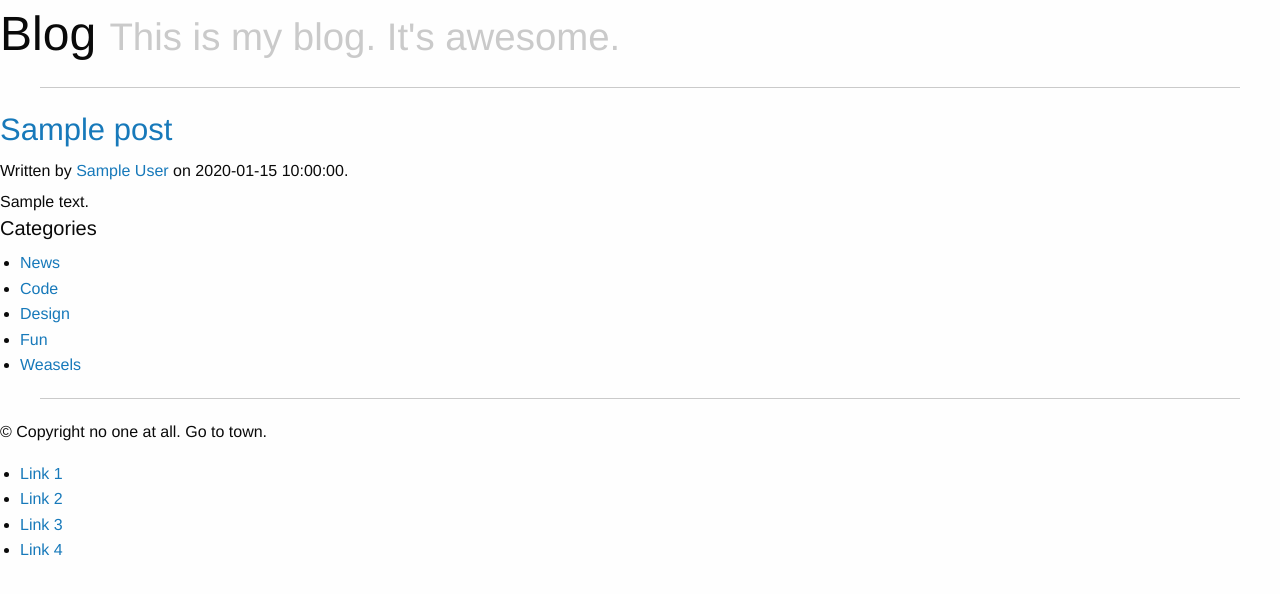
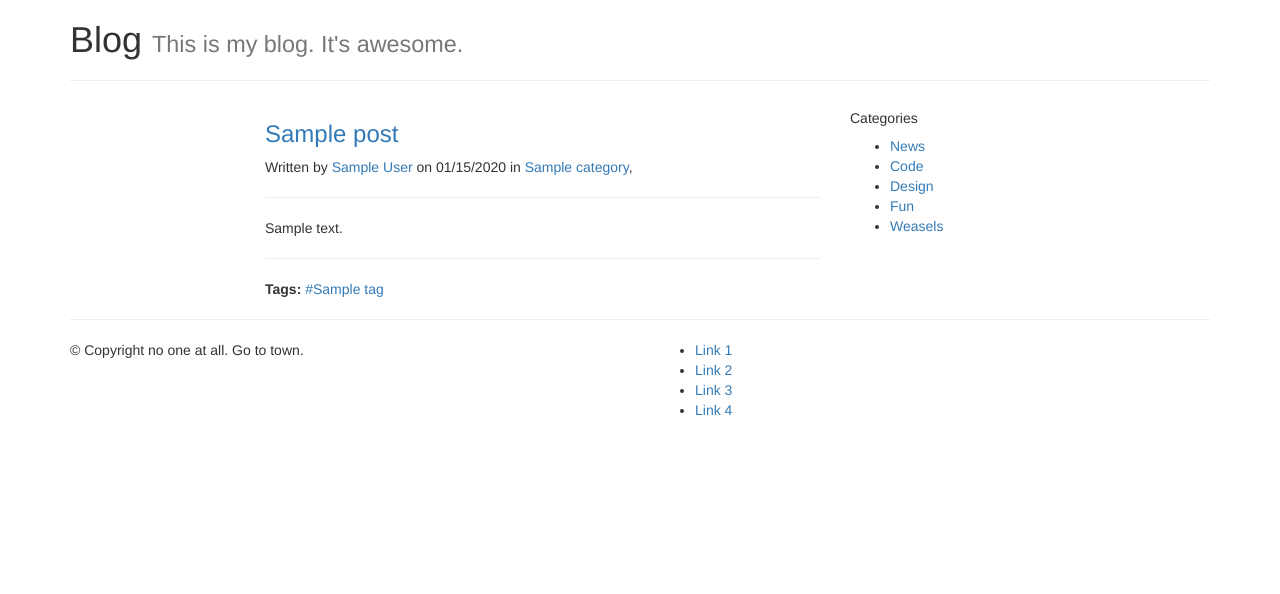
Before and after one commit to GraphStory/graph-blog, a PHP site: template app/templates/pages/post.twig in a window 1280 px wide. Shown: the top 594 px of the page. Run offline with PHP 8.4, Linux system fonts and the light colour scheme; the template is opened without the code that fills it: most values are stand-ins (such as "Sample title", 1, 10 or a date in 2020); some libraries are stand-ins or nearby versions.

Commit message:
new layouts using bootstrap

```diff
--- a/app/templates/layouts/default.twig
+++ b/app/templates/layouts/default.twig
@@ -1,22 +1,22 @@
-<!doctype html>
-<!--[if IE 9]><html class="lt-ie10" lang="en" > <![endif]-->
-<html class="no-js" lang="en" data-useragent="Mozilla/5.0 (compatible; MSIE 10.0; Windows NT 6.2; Trident/6.0)">
+<!DOCTYPE html>
+<html lang="en">
 <head>
-        <meta charset="utf-8"/>
-        <meta name="viewport" content="width=device-width, initial-scale=1.0"/>
-        <title>Foundation Template | Blog</title>
-        <meta name="description" content="Documentation and reference library for ZURB Foundation. JavaScript, CSS, components, grid and more."/>
-        <meta name="author" content="ZURB, inc. ZURB network also includes zurb.com"/>
-        <meta name="copyright" content="ZURB, inc. Copyright (c) 2015"/>
-        <link rel="stylesheet" href="{{ base_url() }}/components/foundation/css/foundation.min.css"/>
-        <script src="{{ base_url() }}/components/foundation/js/vendor/modernizr.js"></script>
+    <meta charset="utf-8">
+    <meta http-equiv="X-UA-Compatible" content="IE=edge">
+    <meta name="viewport" content="width=device-width, initial-scale=1">
+
+    <title>{% block title %}Graph-powered blog{% endblock %}</title>
+
     <link href='//fonts.googleapis.com/css?family=Lato:300' rel='stylesheet' type='text/css'>
-        <link href='{{ base_url() }}/css/style.css' rel='stylesheet' type='text/css'>
+
+    <!-- Bootstrap CSS -->
+    <link href="/bower_components/bootstrap/dist/css/bootstrap.min.css" rel="stylesheet">
 </head>
 <body>
+    <div class="container">
 
         <div class="row">
-            <div class="large-12 columns">
+            <div class="col-md-12">
                 <h1>Blog <small>This is my blog. It's awesome.</small></h1>
                 <hr/>
             </div>
@@ -25,12 +25,12 @@
 
         <div class="row">
 
-        <div class="large-9 columns" role="content">
+            <div class="col-md-offset-2 col-md-6" role="content">
                 {% block content %}{% endblock content %}
             </div>
 
 
-        <aside class="large-3 columns">
+            <aside class="col-md-3">
                 <h5>Categories</h5>
                 <ul class="side-nav">
                     <li><a href="#">News</a></li>
@@ -45,13 +45,13 @@
 
 
         <footer class="row">
-        <div class="large-12 columns">
+            <div class="col-md-12">
                 <hr/>
                 <div class="row">
-        <div class="large-6 columns">
+                    <div class="col-md-6">
                         <p>&copy; Copyright no one at all. Go to town.</p>
                     </div>
-        <div class="large-6 columns">
+                    <div class="col-md-6">
                         <ul class="inline-list right">
                             <li><a href="#">Link 1</a></li>
                             <li><a href="#">Link 2</a></li>
@@ -62,23 +62,12 @@
                 </div>
             </div>
         </footer>
-        <script>
-          document.write('<script src=js/vendor/' +
-          ('__proto__' in {} ? 'zepto' : 'jquery') +
-          '.js><\/script>')
-          </script>
-        <script src="{{ base_url() }}/components/foundation/js/vendor/jquery.js"></script>
-        <script src="{{ base_url() }}/components/foundation/js/foundation.min.js"></script>
-        <script>
-            $(document).foundation();
-          </script>
-        <script src="{{ base_url() }}/components/foundation/js/templates/jquery.js"></script>
-        <script src="{{ base_url() }}/components/foundation/js/templates/foundation.js"></script>
-        <script>
-              $(document).foundation();
+    </div>
 
-              var doc = document.documentElement;
-              doc.setAttribute('data-useragent', navigator.userAgent);
-        </script>
+
+    <!-- jQuery (required for Bootstrap JS) -->
+    <script src="/bower_components/jquery/dist/jquery.min.js"></script>
+    <!-- Bootstrap JS -->
+    <script src="/bower_components/bootstrap/dist/js/bootstrap.min.js"></script>
 </body>
 </html>
--- a/app/templates/pages/post.twig
+++ b/app/templates/pages/post.twig
@@ -1,11 +1,32 @@
 {% extends "layouts/default.twig" %}
+
+{% block title %}
+    {{ post.title }} - {{ parent() }}
+{% endblock %}
 
 {% block content %}
 <article>
-<h3><a href="#">{{post.title}}</a></h3>
-<h6>Written by <a href="/authors/{{post.author.username}}">{{post.author.firstName}} {{post.author.lastname}}</a> on {{post.date}}.</h6>
+    <h3 class="post-title"><a href="#">{{post.title}}</a></h3>
 
-{{post.body}}
+    <div class="post-meta">
+            Written by <a href="/authors/{{post.author.username}}">{{post.author.firstName}} {{post.author.lastname}}</a>
+            on {{post.date|date("m/d/Y")}}
+            in {% for category in post.categories %}
+                <a href="{{ base_url() }}/category/{{ category.slug }}">{{ category.title }}</a>,
+            {% endfor %}
+    </div>
 
+    <hr class="post-divider">
+
+    <div class="post-body">{{post.body}}</div>
+
+    <hr class="post-divider">
+
+    <div class="post-tags">
+        <strong>Tags:</strong>
+        {% for tag in post.tags %}
+            <a href="{{ base_url() }}/tag/{{ tag.slug }}">#{{ tag.title }}</a>
+        {% endfor %}
+    </div>
 </article>
 {% endblock content %}
```
Also changed, not shown: app/templates/home.twig (+24 -11 lines), app/templates/pages/posts.twig (added, +14 -0 lines). Lines whose indentation alone changed are shown as unchanged.
